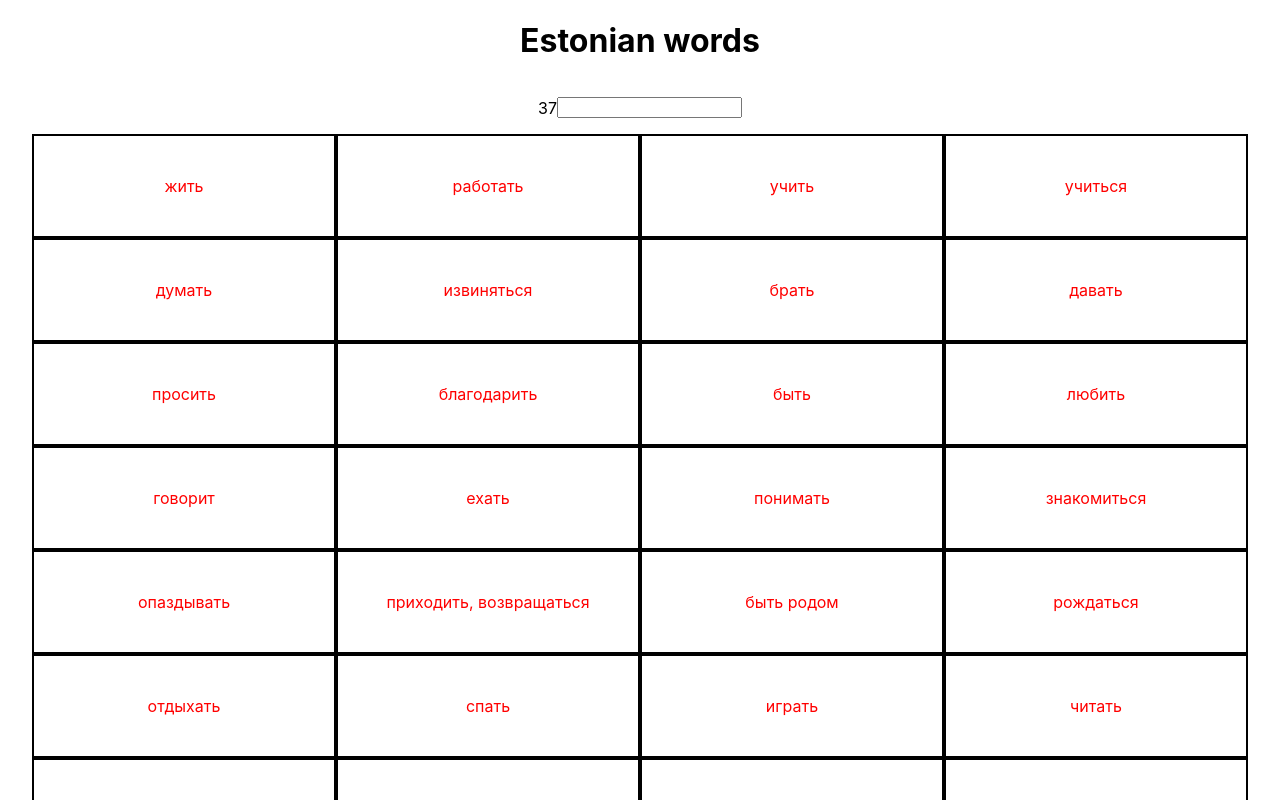
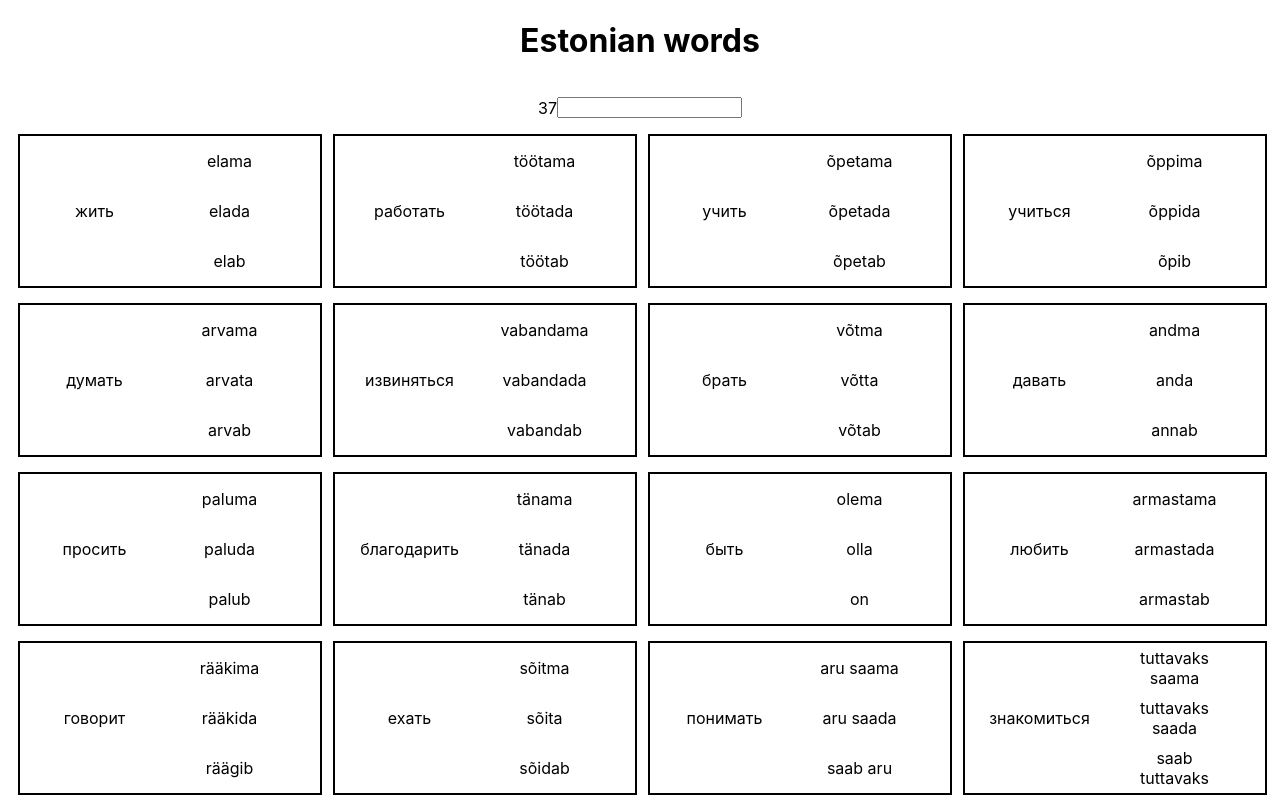
Before and after one commit to dmitrybirin/estonian-words, a React (Vite) app: page / in a window 1280 px wide. Shown: the top 800 px of the page. Built offline with nearby package versions, Linux system fonts and the light colour scheme.

Commit message:
card enhancments

```diff
--- a/src/App.tsx
+++ b/src/App.tsx
@@ -1,16 +1,14 @@
-import React, { useState } from 'react';
+import React from 'react';
 import styled from 'styled-components';
+import { Card } from './Card';
 import { CenteredContainer } from './common-styles';
 import { words } from './data/words';
 
-const List = styled(CenteredContainer)`
-	flex-wrap: wrap;
-`;
-
-const Card = styled(CenteredContainer)`
-	width: 300px;
-	height: 100px;
-	border: solid black 2px;
+const List = styled.div`
+	display: grid;
+	grid-gap: 15px;
+	justify-content: center;
+	grid-template-columns: repeat(auto-fill, 300px);
 `;
 
 const Header = () => {
@@ -22,7 +20,7 @@ const Header = () => {
 };
 
 function App() {
-	const [inputText, setInputText] = useState('');
+	const [inputText, setInputText] = React.useState('');
 
 	return (
 		<>
@@ -36,9 +34,7 @@ function App() {
 				{words
 					.filter((word) => word.ruTranslation.includes(inputText) || word.forms.first.includes(inputText))
 					.map((word) => (
-						<Card key={word.forms.first} style={{ color: 'red' }}>
-							{word.ruTranslation}
-						</Card>
+						<Card key={word.forms.first} word={word} />
 					))}
 			</List>
 		</>
--- /dev/null
+++ b/src/Card.tsx
@@ -0,0 +1,39 @@
+import React from 'react';
+import styled from 'styled-components';
+import { CenteredContainer } from './common-styles';
+import { Verb } from './types';
+
+const CardContainer = styled.div`
+	width: 300px;
+	height: 150px;
+	border: solid black 2px;
+	display: grid;
+	grid-gap: 10px;
+	grid-template-columns: 150px 100px;
+`;
+
+const Word = styled(CenteredContainer)`
+	text-align: center;
+	flex: 1;
+`;
+
+const FormsContainer = styled(CenteredContainer)`
+	flex-direction: column;
+`;
+
+interface CardProps {
+	word: Verb;
+}
+
+export const Card: React.FC<CardProps> = ({ word }) => {
+	return (
+		<CardContainer>
+			<Word>{word.ruTranslation}</Word>
+			<FormsContainer>
+				<Word>{word.forms.first}</Word>
+				<Word>{word.forms.second}</Word>
+				<Word>{word.forms.third}</Word>
+			</FormsContainer>
+		</CardContainer>
+	);
+};
--- a/src/data/words.ts
+++ b/src/data/words.ts
@@ -1,21 +1,4 @@
-// todo with translations
-// interface Type
-
-interface VerbForms {
-	first: string;
-	second: string;
-	third: string;
-}
-
-interface Word {
-	type: string;
-	forms: VerbForms;
-	ruTranslation: string;
-}
-
-interface Verb extends Word {
-	type: 'verb';
-}
+import { Verb } from '../types';
 
 export const words: Verb[] = [
 	{
--- /dev/null
+++ b/src/types.ts
@@ -0,0 +1,18 @@
+// todo with translations
+// interface Type
+
+export interface VerbForms {
+	first: string;
+	second: string;
+	third: string;
+}
+
+export interface Word {
+	type: string;
+	forms: VerbForms;
+	ruTranslation: string;
+}
+
+export interface Verb extends Word {
+	type: 'verb';
+}
```
